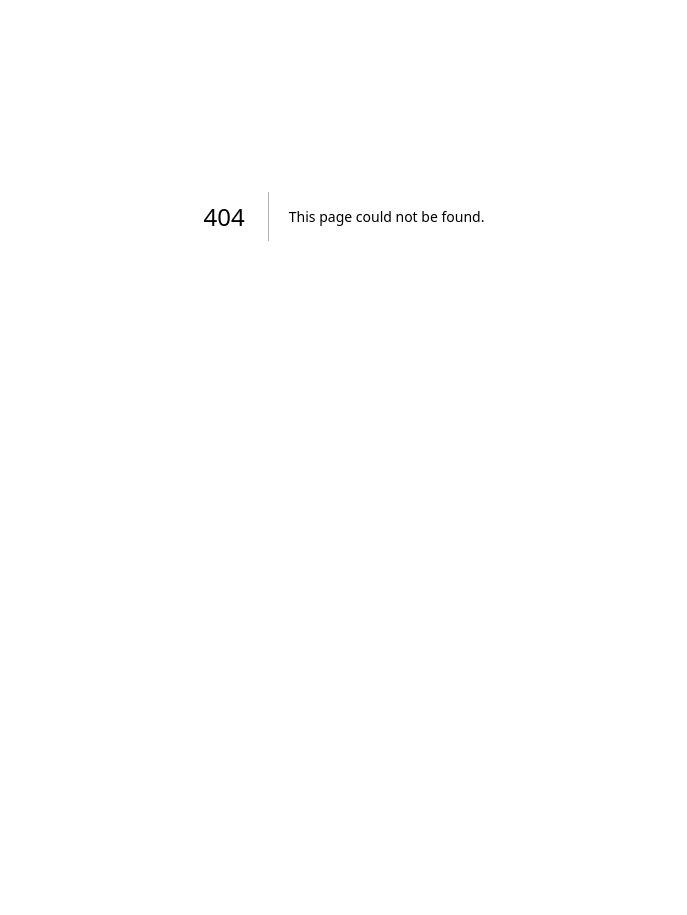
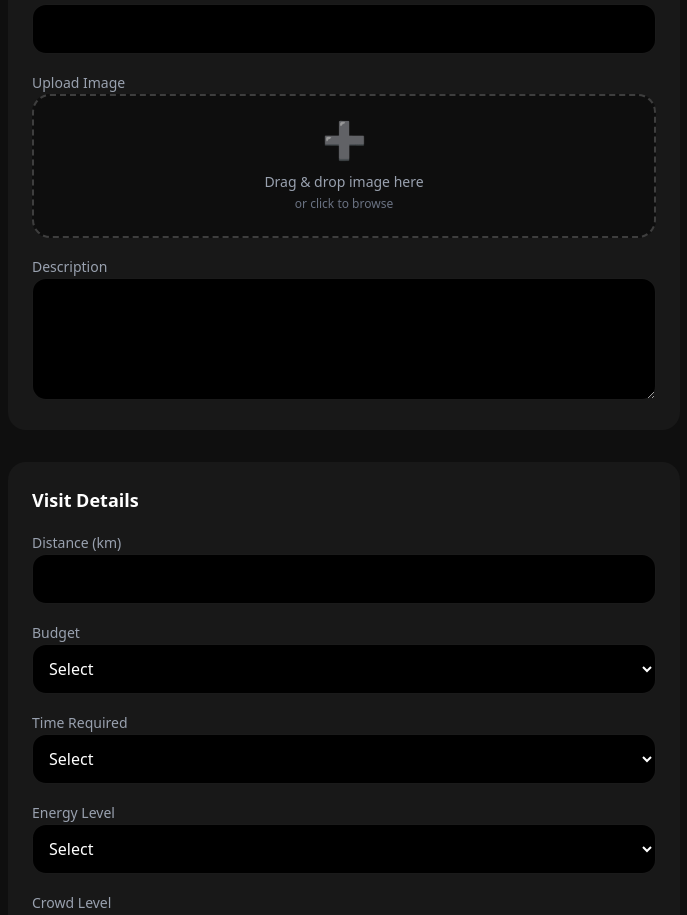
Before and after one commit to soynerd/college-site, a Next.js app: page /admin/places/create in a window 1280 px wide. Before the commit this address had no page. Shown: the part 184-1099 px from the top of the page, without its empty margins (296-983 px from the left). Before the commit the page ends 800 px from the top, so only its background shows below. Built offline with nearby package versions, Linux system fonts and the light colour scheme.

Commit message:
Create Place

```diff
--- /dev/null
+++ b/app/admin/places/create/page.tsx
@@ -0,0 +1,294 @@
+"use client";
+
+import { useState } from "react";
+import { motion } from "framer-motion";
+
+export default function CreatePlacePage() {
+  const [loading, setLoading] = useState(false);
+  const [imageFile, setImageFile] = useState<File | null>(null);
+  const [imagePreview, setImagePreview] = useState<string | null>(null);
+
+  const [form, setForm] = useState({
+    name: "",
+    description: "",
+    distanceKm: "",
+    budget: "",
+    timeRequired: "",
+    energy: "",
+    crowd: "",
+    mood: [] as string[],
+    trending: false,
+    mapsUrl: "",
+  });
+
+  const moods = [
+    "Chill",
+    "Nature",
+    "Food",
+    "Adventure",
+    "Aesthetic",
+    "Spiritual",
+  ];
+
+  const handleChange = (key: string, value: any) => {
+    setForm((prev) => ({ ...prev, [key]: value }));
+  };
+
+  const toggleMood = (mood: string) => {
+    setForm((prev) => ({
+      ...prev,
+      mood: prev.mood.includes(mood)
+        ? prev.mood.filter((m) => m !== mood)
+        : [...prev.mood, mood],
+    }));
+  };
+
+  const handleSubmit = async () => {
+    if (!imageFile) {
+      alert("Please upload image");
+      return;
+    }
+
+    setLoading(true);
+
+    const data = new FormData();
+
+    Object.entries(form).forEach(([key, value]) => {
+      if (key === "mood") {
+        data.append(key, JSON.stringify(value));
+      } else {
+        data.append(key, String(value));
+      }
+    });
+
+    data.append("image", imageFile);
+
+    await fetch("/api/places/create", {
+      method: "POST",
+      body: data,
+    });
+
+    setLoading(false);
+    alert("Place created successfully");
+  };
+
+  return (
+    <div className="min-h-screen bg-[#0f0f0f] text-white px-4 py-8 flex justify-center">
+      <div className="w-full max-w-2xl space-y-8">
+        <h1 className="text-2xl font-semibold">Add New Place</h1>
+
+        {/* BASIC INFO */}
+        <Section title="Basic Info">
+          <Input
+            label="Place Name"
+            value={form.name}
+            onChange={(v: any) => handleChange("name", v)}
+          />
+
+          {/* Image Upload */}
+          {/* Modern Image Upload */}
+          <div className="space-y-3">
+            <label className="text-sm text-gray-400">Upload Image</label>
+
+            <div
+              onDragOver={(e) => e.preventDefault()}
+              onDrop={(e) => {
+                e.preventDefault();
+                const file = e.dataTransfer.files?.[0];
+                if (file && file.type.startsWith("image/")) {
+                  setImageFile(file);
+                  setImagePreview(URL.createObjectURL(file));
+                }
+              }}
+              className="relative border-2 border-dashed border-white/20 rounded-2xl p-6 flex flex-col items-center justify-center text-center bg-black/40 hover:border-white/40 transition cursor-pointer"
+            >
+              {!imagePreview ? (
+                <>
+                  <div className="text-4xl mb-3">➕</div>
+                  <p className="text-sm text-gray-400">
+                    Drag & drop image here
+                  </p>
+                  <p className="text-xs text-gray-500 mt-1">
+                    or click to browse
+                  </p>
+
+                  <input
+                    type="file"
+                    accept="image/*"
+                    onChange={(e) => {
+                      const file = e.target.files?.[0];
+                      if (file) {
+                        setImageFile(file);
+                        setImagePreview(URL.createObjectURL(file));
+                      }
+                    }}
+                    className="absolute inset-0 opacity-0 cursor-pointer"
+                  />
+                </>
+              ) : (
+                <div className="relative w-full">
+                  <img
+                    src={imagePreview}
+                    alt="Preview"
+                    className="w-full h-56 object-cover rounded-xl"
+                  />
+
+                  <div className="absolute top-3 right-3 flex gap-2">
+                    <button
+                      onClick={() => {
+                        setImageFile(null);
+                        setImagePreview(null);
+                      }}
+                      className="bg-black/70 px-3 py-1 text-xs rounded-full"
+                    >
+                      Remove
+                    </button>
+                  </div>
+                </div>
+              )}
+            </div>
+          </div>
+
+          <Textarea
+            label="Description"
+            value={form.description}
+            onChange={(v: any) => handleChange("description", v)}
+          />
+        </Section>
+
+        {/* VISIT DETAILS */}
+        <Section title="Visit Details">
+          <Input
+            label="Distance (km)"
+            type="number"
+            value={form.distanceKm}
+            onChange={(v: any) => handleChange("distanceKm", v)}
+          />
+
+          <Select
+            label="Budget"
+            value={form.budget}
+            onChange={(v: any) => handleChange("budget", v)}
+            options={["Free", "0-200", "200-500", "500+"]}
+          />
+
+          <Select
+            label="Time Required"
+            value={form.timeRequired}
+            onChange={(v: any) => handleChange("timeRequired", v)}
+            options={["1-2h", "Half Day", "Full Day"]}
+          />
+
+          <Select
+            label="Energy Level"
+            value={form.energy}
+            onChange={(v: any) => handleChange("energy", v)}
+            options={["Chill", "Moderate", "Active"]}
+          />
+
+          <Select
+            label="Crowd Level"
+            value={form.crowd}
+            onChange={(v: any) => handleChange("crowd", v)}
+            options={["Peaceful", "Moderate", "Crowded"]}
+          />
+        </Section>
+
+        {/* MOOD */}
+        <Section title="Mood Tags">
+          <div className="flex flex-wrap gap-3">
+            {moods.map((mood) => (
+              <button
+                key={mood}
+                onClick={() => toggleMood(mood)}
+                className={`px-4 py-2 rounded-full ${
+                  form.mood.includes(mood)
+                    ? "bg-white text-black"
+                    : "bg-[#181818]"
+                }`}
+              >
+                {mood}
+              </button>
+            ))}
+          </div>
+        </Section>
+
+        {/* MAP */}
+        <Section title="Map">
+          <Input
+            label="Google Maps URL"
+            value={form.mapsUrl}
+            onChange={(v: any) => handleChange("mapsUrl", v)}
+          />
+        </Section>
+
+        <motion.button
+          whileTap={{ scale: 0.96 }}
+          onClick={handleSubmit}
+          disabled={loading}
+          className="w-full bg-white text-black py-4 rounded-xl font-semibold disabled:opacity-50"
+        >
+          {loading ? "Uploading..." : "Add Place"}
+        </motion.button>
+      </div>
+    </div>
+  );
+}
+
+/* UI Components (same as before) */
+function Section({ title, children }: any) {
+  return (
+    <div className="space-y-4 bg-[#181818] p-6 rounded-2xl">
+      <h2 className="font-semibold text-lg">{title}</h2>
+      {children}
+    </div>
+  );
+}
+
+function Input({ label, value, onChange, type = "text" }: any) {
+  return (
+    <div className="space-y-2">
+      <label className="text-sm text-gray-400">{label}</label>
+      <input
+        type={type}
+        value={value}
+        onChange={(e) => onChange(e.target.value)}
+        className="w-full bg-black p-3 rounded-xl border border-white/10"
+      />
+    </div>
+  );
+}
+
+function Textarea({ label, value, onChange }: any) {
+  return (
+    <div className="space-y-2">
+      <label className="text-sm text-gray-400">{label}</label>
+      <textarea
+        value={value}
+        onChange={(e) => onChange(e.target.value)}
+        rows={4}
+        className="w-full bg-black p-3 rounded-xl border border-white/10"
+      />
+    </div>
+  );
+}
+
+function Select({ label, value, onChange, options }: any) {
+  return (
+    <div className="space-y-2">
+      <label className="text-sm text-gray-400">{label}</label>
+      <select
+        value={value}
+        onChange={(e) => onChange(e.target.value)}
+        className="w-full bg-black p-3 rounded-xl border border-white/10"
+      >
+        <option value="">Select</option>
+        {options.map((opt: string) => (
+          <option key={opt} value={opt}>
+            {opt}
+          </option>
+        ))}
+      </select>
+    </div>
+  );
+}
```
